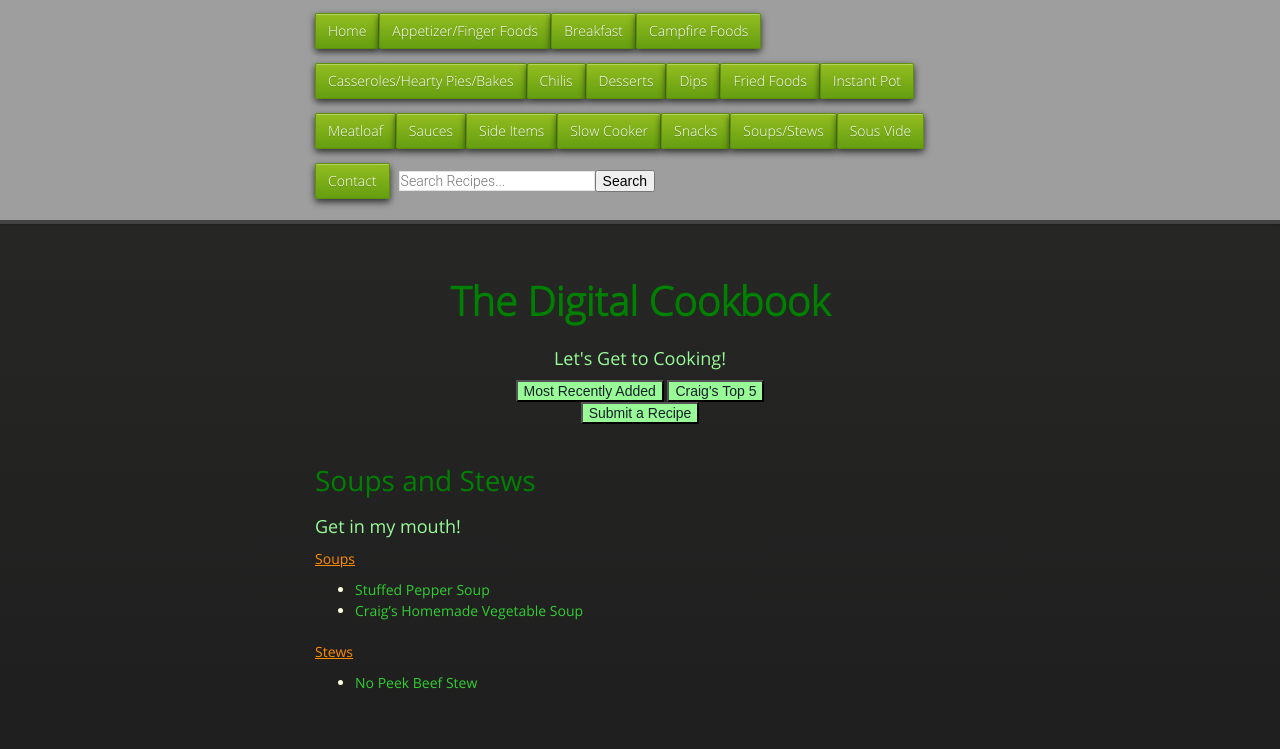
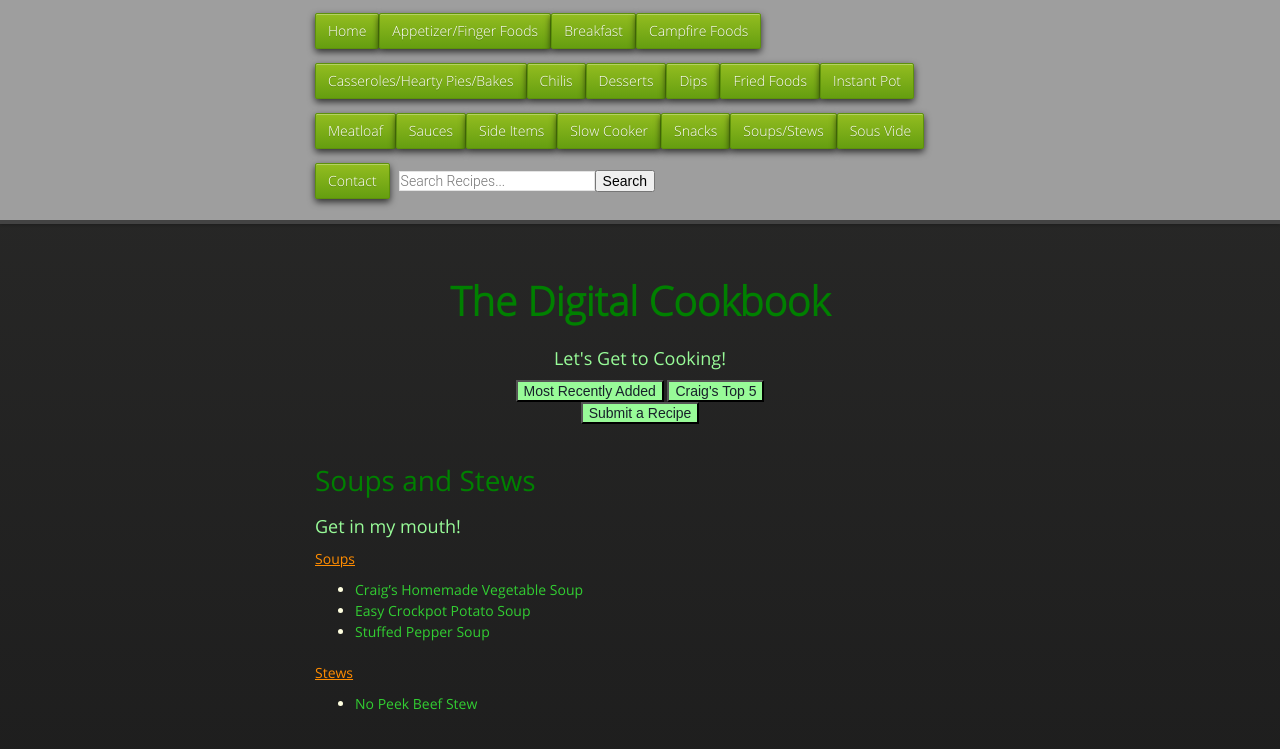
Before and after one commit to cmwillett/TheDigitalCookbook, a Jekyll site: the page built from SoupsAndStews.md, in a window 1280 px wide. Shown: the top 749 px of the page. Built offline with Jekyll 4.4.1, drawn with Linux system fonts in a browser that asks for light colours; nearby versions of some CDN libraries.

Commit message:
Update SoupsAndStews.md

```diff
--- a/SoupsAndStews.md
+++ b/SoupsAndStews.md
@@ -1,15 +1,16 @@
 ---
 layout: default
 title: "Soups and Stews"
-tags: soup,soups,stew,stews,stuffed,pepper,vegetable,beef
+tags: soup,soups,stew,stews,stuffed,pepper,vegetable,beef,potato
 ---
 # Soups and Stews
 
 ### Get in my mouth!
 
 #### Soups
+* [Craig's Homemade Vegetable Soup]({{site.github.url}}/SoupsAndStews/CraigsHomemadeVegetableSoup/index.html)
+* [Easy Crockpot Potato Soup]({{site.github.url}}/SlowCooker/EasyCrockPotPotatoSoup/index.html)
 * [Stuffed Pepper Soup]({{site.github.url}}/SoupsAndStews/StuffedPepperSoup/index.html)
-* [Craig's Homemade Vegetable Soup]({{site.github.url}}/SoupsAndStews/CraigsHomemadeVegetableSoup/index.html)
 
 #### Stews
 * [No Peek Beef Stew]({{site.github.url}}/SoupsAndStews/NoPeekBeefStew/index.html)
```
